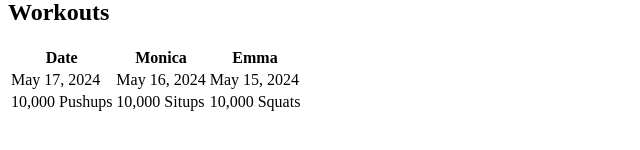
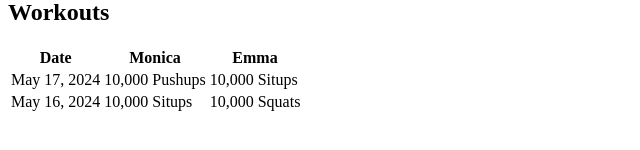
Before and after one commit to doglogh/Fit, a plain HTML site: page index.html in a window 1280 px wide. Shown: the part 152-302 px from the top of the page, without its empty margins (0-640 px from the left). Drawn offline with Linux system fonts and the light colour scheme.

Commit message:
Update index.html

```diff
--- a/index.html
+++ b/index.html
@@ -17,11 +17,11 @@
   </tr>
   <tr>
     <td>May 17, 2024</td>
-    <td>May 16, 2024</td>
-    <td>May 15, 2024</td>
+    <td>10,000 Pushups</td>
+    <td>10,000 Situps</td>
   </tr>
   <tr>
-    <td>10,000 Pushups</td>
+    <td>May 16, 2024</td>
     <td>10,000 Situps</td>
     <td>10,000 Squats</td>
   </tr>
```
